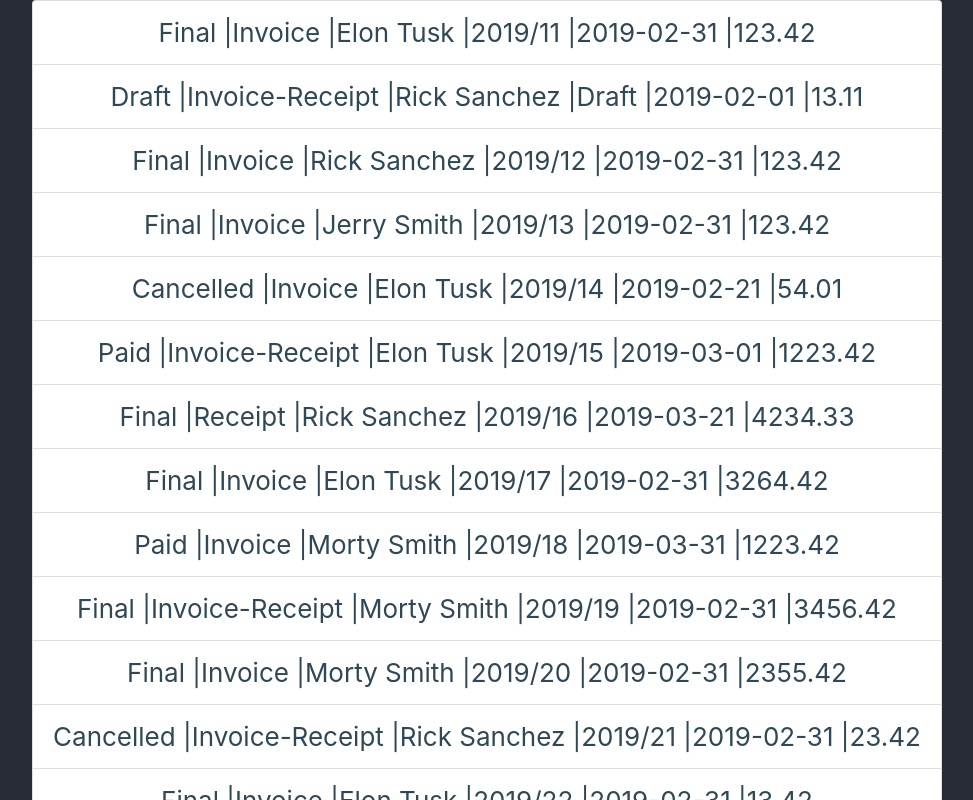
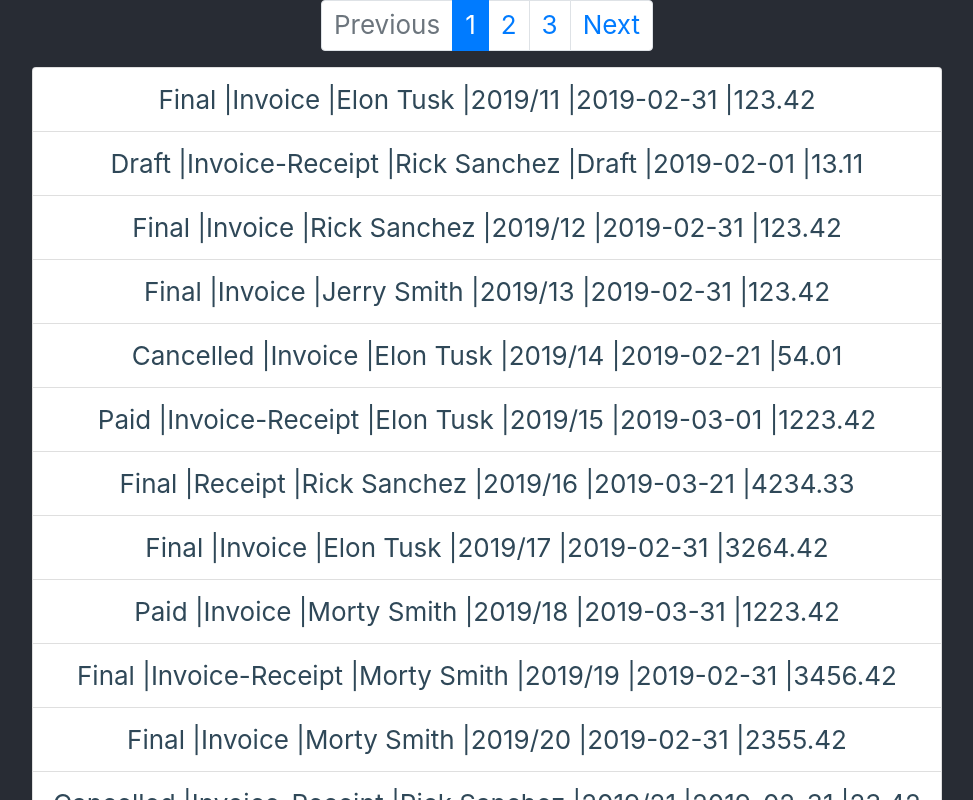
Before and after one commit to guilhermejbranco/invoicexpress, a React (Create React App) app: page / in a window 1280 px wide. Shown: the top 800 px of the page, without its empty margins (153-1126 px from the left). Built offline with nearby package versions, Linux system fonts and the light colour scheme.

Commit message:
Pagination backbone complete

```diff
--- a/src/components/App.js
+++ b/src/components/App.js
@@ -1,15 +1,26 @@
-import React from 'react';
+import React,{Component} from 'react';
 import '../styles/App.scss';
-import List from './List'
+import List from './List';
+import Pagination from './Pagination';
 
-function App() {
+class App extends Component {
+
+  state = {currentPage : 1};
+
+  callbackFunction = (childData) => {
+    this.setState({currentPage: childData.currentPage})
+  };
+
+  render(){
   return (
     <div className="App">
       <header className="App-header">
-        <List></List>
+        <Pagination parentCallback={this.callbackFunction}></Pagination>
+        <List parentData={this.state}></List>
       </header>
     </div>
   );
+  }
 }
 
 export default App;
--- /dev/null
+++ b/src/components/Pagination.js
@@ -0,0 +1,45 @@
+import React, { Component } from 'react';
+import '../styles/List.scss';
+import data from "../assets/resources/documents";
+
+class Pagination extends Component {
+
+  state = {currentPage : 1};
+
+  changePage(page){
+    console.log(page)
+    this.setState({
+      currentPage: page
+    }, () => {
+				  this.props.parentCallback(this.state);
+				})
+  }
+
+	render() {
+
+    var items = []
+
+    for (var i = 1; i <= Math.floor(data.documents.length/7); i++) {
+      if(this.state.currentPage == i){
+        items.push(<li class="page-item active"><a class="page-link" href="#">{i}</a></li>)
+      }
+      else{
+        items.push(<li class="page-item"><a class="page-link " href="#"  onClick={this.changePage.bind(this, i)}>{i}</a></li>)
+      }
+
+    }
+
+		return (
+            <nav aria-label="Page navigation example">
+              <ul class="pagination">
+
+                <li className={"page-item" + (this.state.currentPage == 1 ? ' disabled' : '')}><a class="page-link" href="#">Previous</a></li>
+                {items}
+                <li className={"page-item" + (this.state.currentPage == Math.floor(data.documents.length/7) ? ' disabled' : '')}><a class="page-link" href="#">Next</a></li>
+              </ul>
+            </nav>
+        );
+    }
+}
+
+export default Pagination;
```
Also changed, not shown: src/components/List.js (line endings or trailing spaces), src/styles/Pagination.scss (added).
